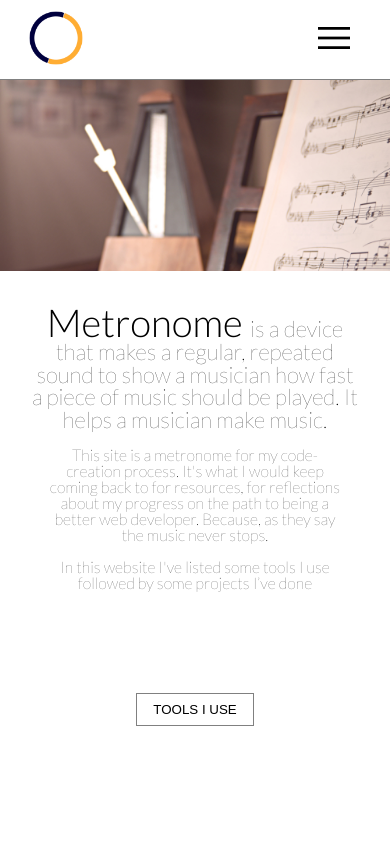
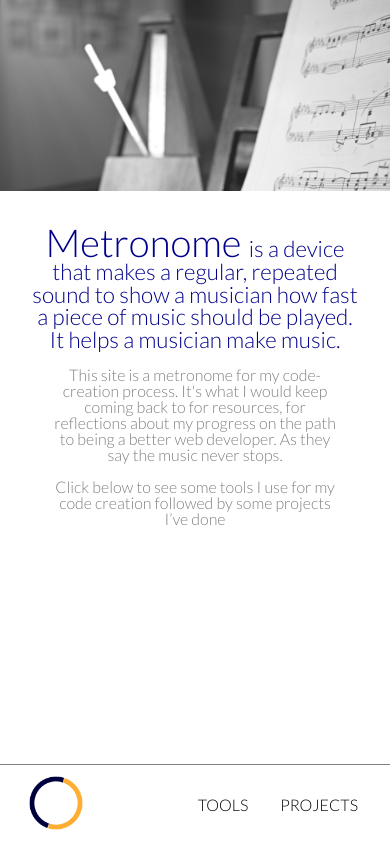
Before and after one commit to alimbolar/metronome.alimbolar.com, a website built with webpack: page src/template.html in a window 390 px wide. Built offline with nearby package versions, Linux system fonts and the light colour scheme.

Commit message:
changed position of header

```diff
--- a/src/scss/base/_base.scss
+++ b/src/scss/base/_base.scss
@@ -2,12 +2,15 @@
 
 :root {
   --header-height-mobile: 5rem;
+  --orange: orange;
+  --blue: darkblue;
 }
 
 html {
   box-sizing: border-box;
   // height: 100%;
   font-family: "Lato", sans-serif;
+  font-weight: 300;
 }
 
 *,
@@ -16,6 +19,7 @@ html {
   padding: 0;
   margin: 0;
   box-sizing: inherit;
+
 }
 
 img {
--- a/src/scss/components/_button.scss
+++ b/src/scss/components/_button.scss
@@ -2,8 +2,11 @@ button {
   &.cta {
     background: white;
     padding: 0.5rem 1rem;
-    border: 1px solid gray;
+    border: 1px solid var(--blue);
     text-transform: uppercase;
+    &:hover {
+      background: var(--orange);
+    }
   }
   &.vertically-center {
     margin: auto;
--- a/src/scss/layouts/_header.scss
+++ b/src/scss/layouts/_header.scss
@@ -2,12 +2,13 @@ header {
   width: 100%;
   height: var(--header-height-mobile);
   background: white;
-  border-bottom: 1px solid gray;
+  border-top: 1px solid gray;
   padding: 0 1rem;
   display: flex;
   justify-content: space-between;
   position: fixed;
-  top: 0;
+  bottom: 0;
+  z-index: 100;
 
   .logo {
     width: var(--header-height-mobile);
--- a/src/scss/layouts/_main.scss
+++ b/src/scss/layouts/_main.scss
@@ -1,6 +1,8 @@
 main {
   position: fixed;
-  top: var(--header-height-mobile);
+  // top: var(--header-height-mobile);
+  top: 0;
+
   //   border: 10px solid red;
   width: 100%;
   //   height: 100%;
@@ -33,6 +35,10 @@ main {
     overflow: hidden;
 
     background: grey;
+
+    img {
+      filter: grayscale(100%);
+    }
     // flex-basis: 1 0 100%;
     // padding: 3rem;
   }
@@ -40,7 +46,8 @@ main {
   &__content {
     padding: 2rem;
     font-family: "Lato", sans-serif;
-    font-weight: 100;
+    font-weight: 300;
+    color: var(--blue);
     // background: pink;
     height: 100%;
     display: flex;
@@ -61,6 +68,7 @@ main {
 
   &__text {
     font-size: 1rem;
+    color: gray;
     p {
       margin: 1rem;
     }
--- /dev/null
+++ b/src/scss/layouts/_nav.scss
@@ -0,0 +1,17 @@
+nav.nav {
+  //   border: 1px solid red;
+  display: flex;
+  text-transform: uppercase;
+  font-family: "Lato", sans-serif;
+  font-weight: 300;
+  ul {
+    // border: 1px solid green;
+    display: flex;
+    justify-content: center;
+    align-items: center;
+
+    li {
+      padding: 1rem;
+    }
+  }
+}
--- a/src/style.scss
+++ b/src/style.scss
@@ -19,3 +19,4 @@
 @import "./scss/layouts/footer";
 @import "./scss/layouts/main";
 @import "./scss/layouts/aside";
+@import "./scss/layouts/nav";
--- a/src/template.html
+++ b/src/template.html
@@ -11,7 +11,7 @@
       <div class="logo">
         <figure><img src="/public/assets/images/logo.png" alt="" /></figure>
       </div>
-      <nav class="nav hidden">
+      <!-- <nav class="nav hidden">
         <ul class="nav__list">
           <li class="nav__item">Home</li>
           <li class="nav__item">Tools & Projects</li>
@@ -22,12 +22,18 @@
           <li class="nav__item">MongoDB</li>
           <li class="nav__item">WordPress</li>
         </ul>
+      </nav> -->
+      <nav class="nav">
+        <ul class="nav__list">
+          <li class="nav__item">Tools</li>
+          <li class="nav__item">Projects</li>
+        </ul>
       </nav>
-      <div class="menu">
+      <!-- <div class="menu">
         <figure>
           <img src="/public/assets/images/icon-menu-bar.svg" alt="" />
         </figure>
-      </div>
+      </div> -->
     </header>
 
     <main>
@@ -49,13 +55,73 @@
             <p>
               This site is a metronome for my code-creation process. It's what I
               would keep coming back to for resources, for reflections about my
-              progress on the path to being a better web developer. Because, as
-              they say the music never stops.
+              progress on the path to being a better web developer. As they say
+              the music never stops.
             </p>
 
             <p>
-              In this website I've listed some tools I use followed by some
-              projects I’ve done
+              Click below to see some tools I use for my code creation followed
+              by some projects I’ve done
+            </p>
+          </div>
+          <!-- <button class="cta vertically-center">Tools I Use</button> -->
+        </div>
+      </section>
+      <section class="hero">
+        <div class="hero__image">
+          <figure>
+            <img src="/public/assets/images/metronome-wide.jpg" alt="" />
+          </figure>
+        </div>
+        <div class="hero__content">
+          <div class="hero__title">
+            <p>
+              <span class="highlight">Metronome </span>is a device that makes a
+              regular, repeated sound to show a musician how fast a piece of
+              music should be played. It helps a musician make music.
+            </p>
+          </div>
+          <div class="hero__text">
+            <p>
+              This site is a metronome for my code-creation process. It's what I
+              would keep coming back to for resources, for reflections about my
+              progress on the path to being a better web developer. As they say
+              the music never stops.
+            </p>
+
+            <p>
+              Click below to see some tools I use for my code creation followed
+              by some projects I’ve done
+            </p>
+          </div>
+          <!-- <button class="cta vertically-center">Tools I Use</button> -->
+        </div>
+      </section>
+      <section class="hero">
+        <div class="hero__image">
+          <figure>
+            <img src="/public/assets/images/metronome-wide.jpg" alt="" />
+          </figure>
+        </div>
+        <div class="hero__content">
+          <div class="hero__title">
+            <p>
+              <span class="highlight">Metronome </span>is a device that makes a
+              regular, repeated sound to show a musician how fast a piece of
+              music should be played. It helps a musician make music.
+            </p>
+          </div>
+          <div class="hero__text">
+            <p>
+              This site is a metronome for my code-creation process. It's what I
+              would keep coming back to for resources, for reflections about my
+              progress on the path to being a better web developer. As they say
+              the music never stops.
+            </p>
+
+            <p>
+              Click below to see some tools I use for my code creation followed
+              by some projects I’ve done
             </p>
           </div>
           <button class="cta vertically-center">Tools I Use</button>
```
